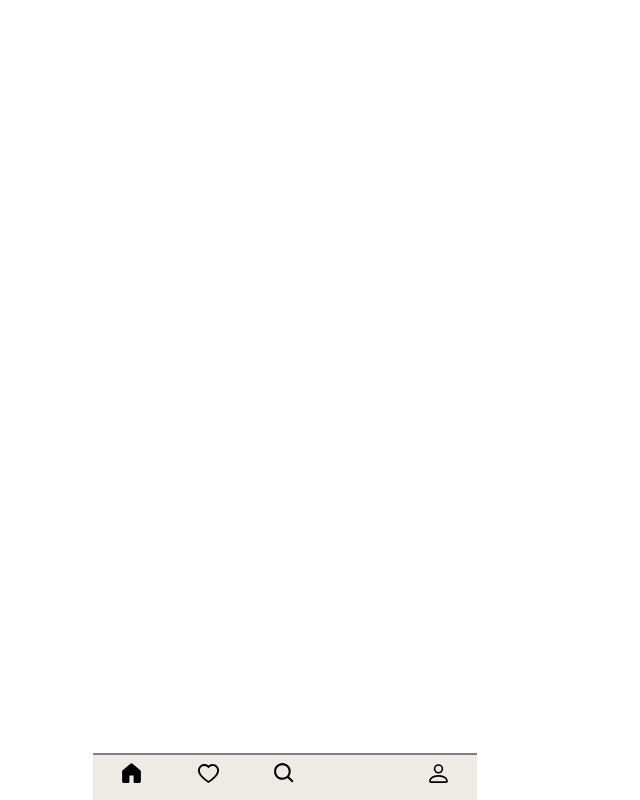
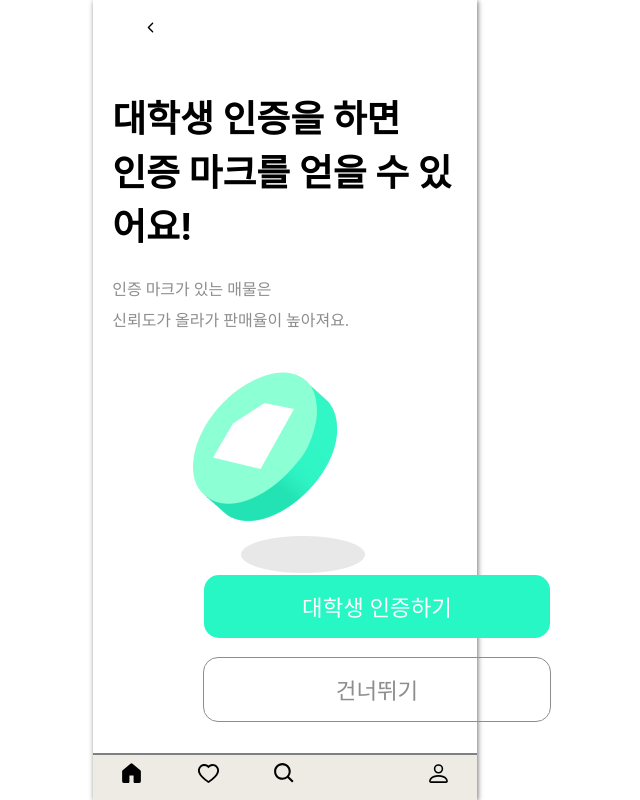
Before and after one commit to JISEUNGON/front-end, a React (Create React App) app: page /univ/signup/verify in a window 1280 px wide. Before the commit this address had no page. Shown: the whole page, without its empty margins (355-995 px from the left). Built offline with nearby package versions, Linux system fonts and the light colour scheme; some icons are missing.

Commit message:
Feat: 회원가입 화면

```diff
--- a/src/Routers.tsx
+++ b/src/Routers.tsx
@@ -8,6 +8,8 @@ import KakaoLogin from "./screen/login/KakaoLogin";
 import KakaoCallback from "./screen/login/KakaoCallback";
 import Interest from "./screen/home/Interest";
 import FabNav from "./navigation/FabNav";
+import UnivInput from "./screen/login/signup/univ/UnivInput";
+import UnivVerify from "./screen/login/signup/univ/UnivVerify";
 
 function Routers () {
     return (
@@ -21,6 +23,8 @@ function Routers () {
                 <Route path="/login/kakao" element={<KakaoLogin />} />
                 <Route path="/login/kakao/callback" element={<KakaoCallback />} />
                 <Route path="/float" element={<FabNav />} />
+                <Route path="/univ/signup/input" element={<UnivInput />} />
+                <Route path="/univ/signup/verify" element={<UnivVerify />} />
             </Routes>
     );
 }
--- /dev/null
+++ b/src/screen/login/signup/univ/UnivInput.css
@@ -0,0 +1,10 @@
+.univInput {
+    position: fixed;
+    left: 35%;
+    right: 35%;
+    width: 30%;
+    height: 100%;
+    justify-items: center;
+    align-items: center;
+    box-shadow: 1px 1px 5px 0px rgba(0,0,0,0.55);
+}
--- /dev/null
+++ b/src/screen/login/signup/univ/UnivInput.tsx
@@ -0,0 +1,31 @@
+import React from "react";
+import { IoIosArrowBack } from "react-icons/io";
+import { BsSearch } from "react-icons/bs";
+import { PiWarningCircleBold } from "react-icons/pi";
+import "./UnivInput.css";
+
+function UnivInput() {
+  return (
+        <div className="univInput">
+            <div className="univHeader" style={{marginLeft: "2%", marginTop: "5%", marginBottom: "15%"}}>
+                <IoIosArrowBack size="5%"/>
+            </div>
+            <div className="univTitle" style={{marginLeft: "4%"}}>
+                <h1 style={{marginLeft: "2%", marginBottom: "7%", fontSize: "230%", fontWeight: "700"}}>매물을 확인하고 싶은<br />대학교를 입력해주세요.</h1>
+            </div>
+            <div className="univInputSearch" style={{marginTop: "15%"}}>
+                <div className="univInputBox" style={{marginLeft: "4%"}}>
+                    <BsSearch size="4%" color="#BEBEBE" style={{marginLeft: "7%", marginRight: "1%", marginBottom: "-1%"}}/>
+                    <input type="text" placeholder="학교명 검색" style={{border: "none", fontSize: "110%"}}/>
+                </div>
+                <hr style={{width: "87%"}} />
+                <div className="univNoti" style={{display: "flex", flexDirection: "row", marginLeft: "5%", marginTop: "6%"}}>
+                    <PiWarningCircleBold color="#BEBEBE" size="3%"/>
+                    <p style={{marginTop: "0", marginLeft: "2%", fontSize: "80%", color: "#8D8D8D"}}>대학생이 아니신가요?<br />해당 지역과 가장 가까운 대학을 입력해주세요!</p>
+                </div>
+            </div>
+        </div>
+    );
+}
+
+export default UnivInput;
--- /dev/null
+++ b/src/screen/login/signup/univ/UnivVerify.css
@@ -0,0 +1,10 @@
+.univVerify {
+    position: fixed;
+    left: 35%;
+    right: 35%;
+    width: 30%;
+    height: 100%;
+    justify-items: center;
+    align-items: center;
+    box-shadow: 1px 1px 5px 0px rgba(0,0,0,0.55);
+}
--- /dev/null
+++ b/src/screen/login/signup/univ/UnivVerify.tsx
@@ -0,0 +1,33 @@
+import React from "react";
+import { IoIosArrowBack } from "react-icons/io";
+import "./UnivVerify.css";
+
+function UnivVerify() {
+  return (
+        <div className="univVerify">
+            <div className="univVerifyHeader" style={{marginTop: "5%", marginLeft: "4%", marginBottom: "13%"}}>
+                <IoIosArrowBack size="5%"/>
+            </div>
+            <div className="univVerifyTitle" style={{marginLeft: "5%"}}>
+                <h1 style={{fontSize: "230%", fontWeight: "700"}}>대학생 인증을 하면<br />인증 마크를 얻을 수 있어요!</h1>
+                <p style={{marginLeft: "0", marginBottom: "2%"}}>인증 마크가 있는 매물은</p>
+                <p style={{marginLeft: "0", marginTop: "1%"}}>신뢰도가 올라가 판매율이 높아져요.</p>
+            </div>
+            <div className="univVerifyBody">
+                <div className="univVerifyImageDiv" style={{display: "flex", justifyContent: "end", marginRight: "10%"}}>
+                    <img src="/images/login/circle.png" alt="singUpImage" />
+                </div>
+                <div className="verifyButtonDiv" style={{position: "fixed", display: "flex", justifyContent: "center", flexDirection: "column", alignItems: "center", bottom: "5%", width: "30%", marginBottom: "3%"}}>
+                    <div className="univVerifyButton" style={{display: "flex", justifyContent: "center", width: "90%", backgroundColor: "#27F6C5", paddingBottom: "4%", paddingTop: "4%", borderRadius: "15px", marginBottom: "5%"}}>
+                        <p style={{margin: 0, color: "white", fontSize: "140%", fontWeight: "500"}}>대학생 인증하기</p>
+                    </div>
+                    <div className="univVerifySkipButton" style={{display: "flex", justifyContent: "center", width: "90%", paddingBottom: "4%", paddingTop: "4%", borderRadius: "15px", border: "1px solid #8D8D8D"}}>
+                        <p style={{margin: 0, fontSize: "140%", fontWeight: "500", color: "#8D8D8D"}}>건너뛰기</p>
+                    </div>
+                </div>
+            </div>
+        </div>
+    );
+}
+
+export default UnivVerify;
```
Also changed, not shown: public/images/login/circle.png (added), public/images/login/one.png (added).
